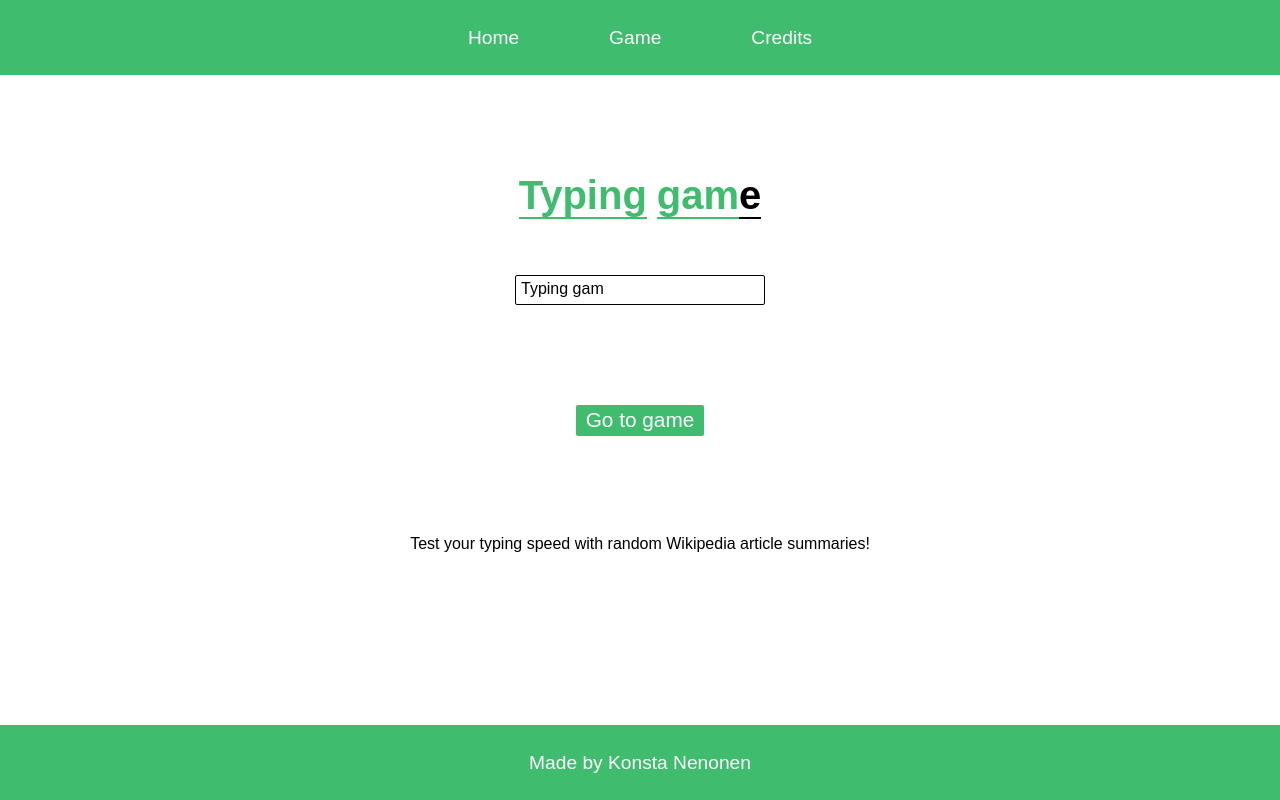
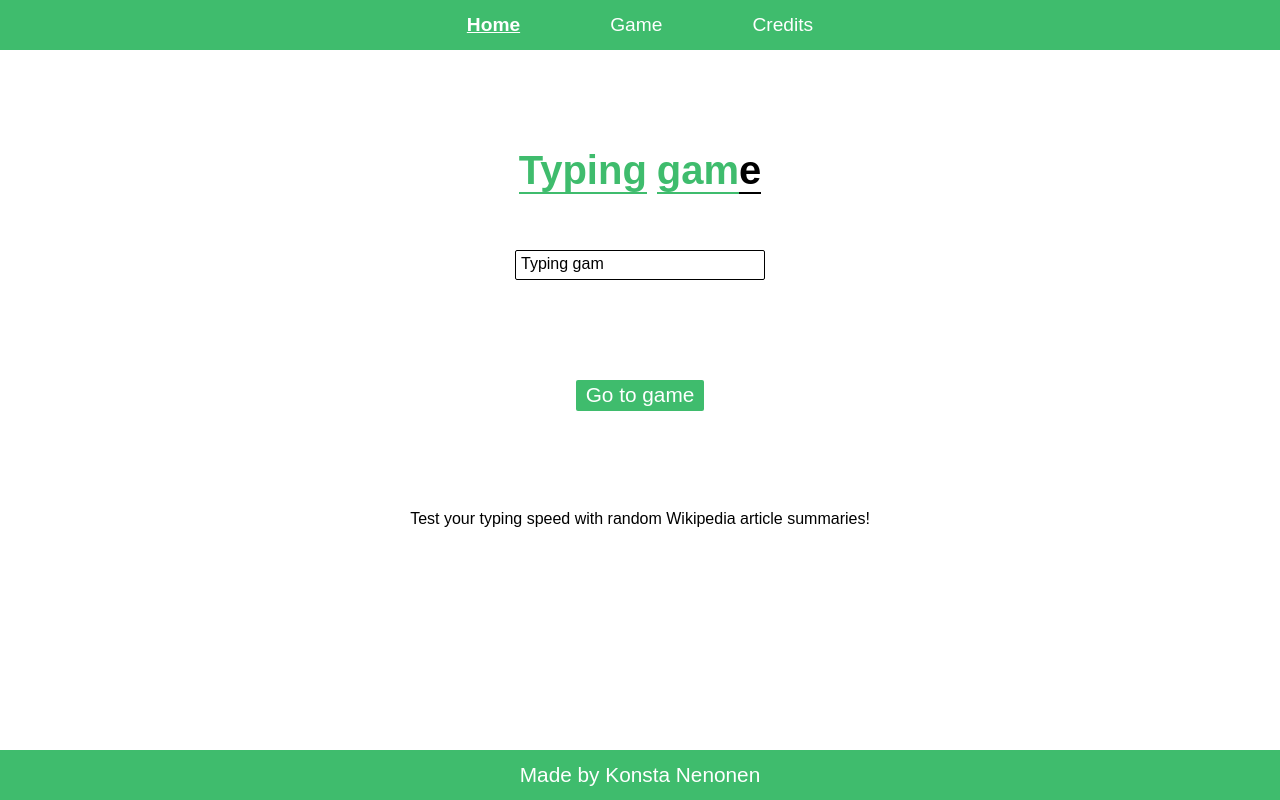
Before and after one commit to Konstanenonen/typing-game, a React (Create React App) app: page / in a window 1280 px wide. Built offline with nearby package versions, Linux system fonts and the light colour scheme.

Commit message:
Made the naviagtion links and routes generally more consistent

```diff
--- a/src/components/Navbar.module.scss
+++ b/src/components/Navbar.module.scss
@@ -2,11 +2,11 @@
 
 .container {
   background-color: glob.$green;
-  height: 75px;
+  height: 50px;
   display: flex;
   align-items: center;
   justify-content: center;
   color: white;
-  font-size: 1.2rem;
+  font-size: 1.3rem;
   gap: 90px;
 }
--- a/src/index.tsx
+++ b/src/index.tsx
@@ -15,7 +15,6 @@ const router = createBrowserRouter([
     errorElement: <Error />,
     children: [
       { index: true, element: <Home /> },
-      { path: 'home/', element: <Home /> },
       { path: 'game/', element: <Game /> },
     ],
   },
--- a/src/routes/root.tsx
+++ b/src/routes/root.tsx
@@ -11,7 +11,8 @@ function Root() {
           className={({ isActive }) =>
             isActive ? styles.navLinkActive : styles.navLink
           }
-          to="/home"
+          to="/"
+          end
         >
           Home
         </NavLink>
@@ -27,7 +28,7 @@ function Root() {
           className={({ isActive }) =>
             isActive ? styles.navLinkActive : styles.navLink
           }
-          to="/Credits"
+          to="/credits"
         >
           Credits
         </NavLink>
```
